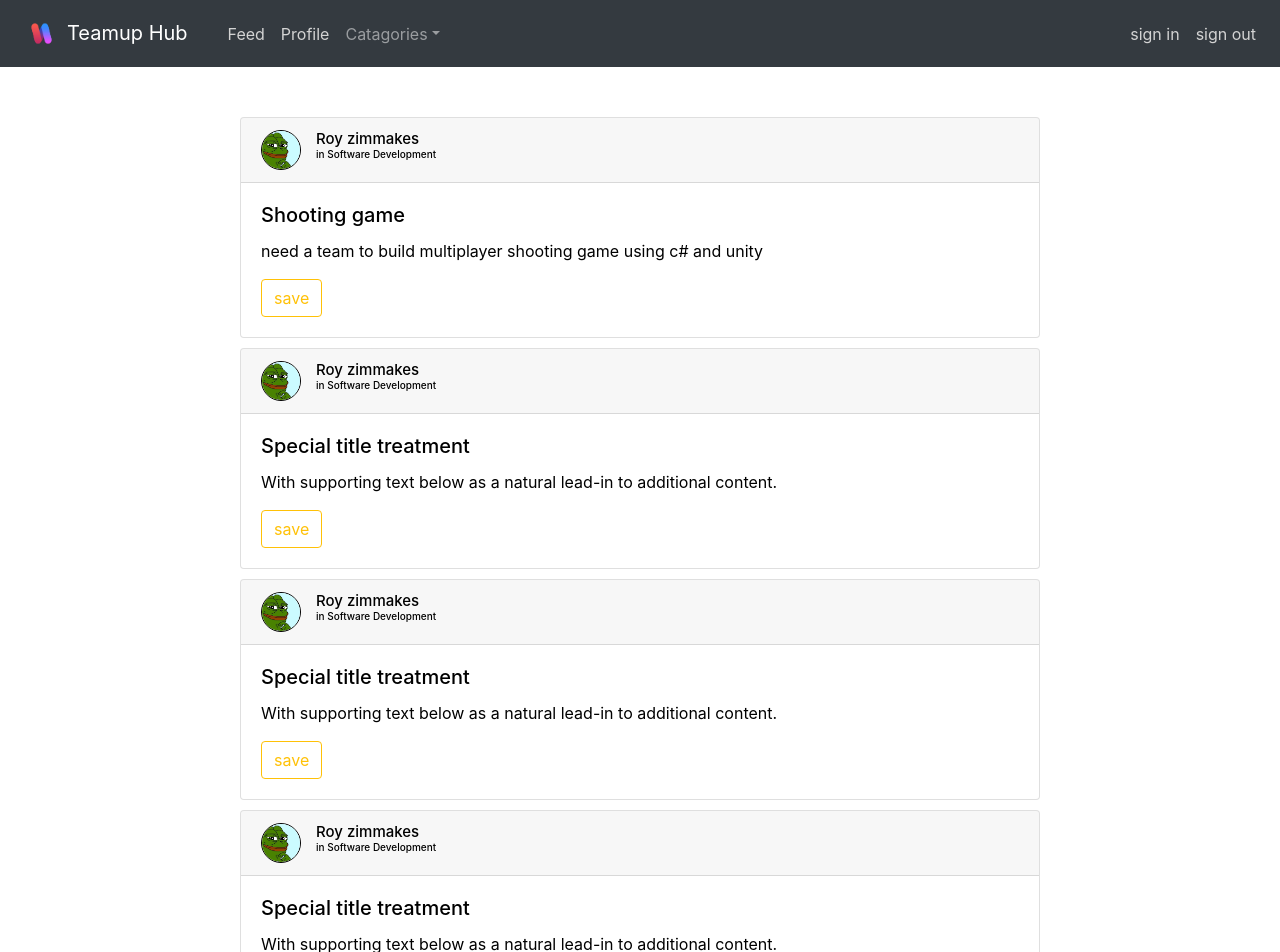
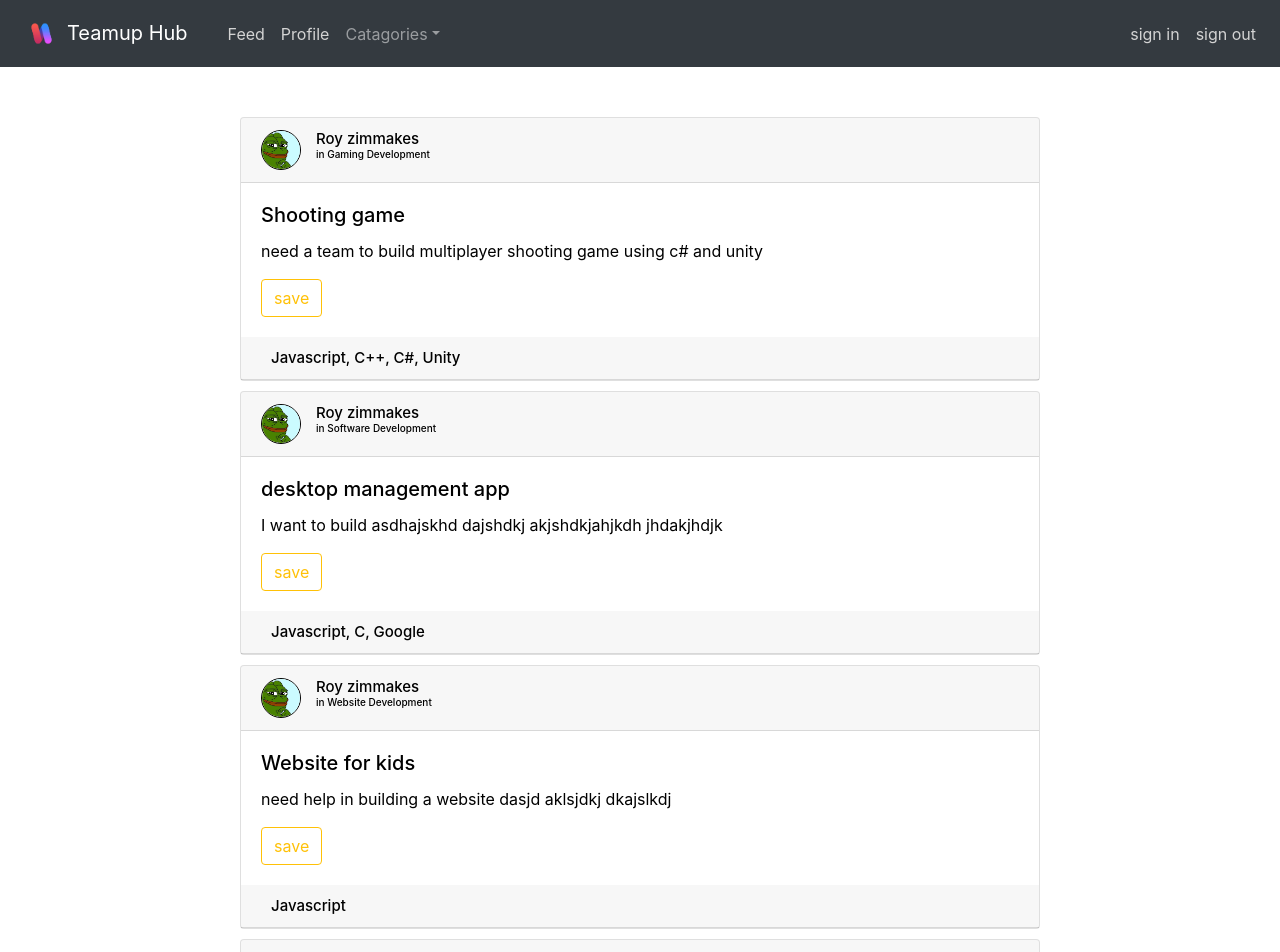
Before and after one commit to FarsBein/Teamup-hub, a React (Create React App) app: page / in a window 1280 px wide. Shown: the top 952 px of the page. Built offline with nearby package versions, Linux system fonts and the light colour scheme.

Commit message:
make cardsinfo state

```diff
--- a/src/App.css
+++ b/src/App.css
@@ -8,7 +8,7 @@
 }
 
 .cards-container {
-  margin: 40px 0 0 0;
+  margin: 40px 0;
 }
 
 .cards {
@@ -30,6 +30,14 @@
   border-width: 1px;
 }
 
+.tools {
+  display: flex;
+  justify-content: left;
+  align-items: center;
+  margin: 0 10px;
+  font-size: 15px;
+}
+
 /* navbar ------------------------ */
 
 .links{
--- a/src/components/Navbar/Navbar.js
+++ b/src/components/Navbar/Navbar.js
@@ -3,9 +3,8 @@ import * as ReactBootstrap from "react-bootstrap";
 import { Link } from 'react-router-dom';
 import logo from '../../images/logo.png'
 
-export default function Navbar() {
+const Navbar = () => {
     return (
-
         <div>
             <ReactBootstrap.Navbar bg="dark" variant="dark" expand="lg" className={'navbar'}>
                 {/* <img className={'logo'} src={logo} alt={'logo'} /> */}
@@ -42,3 +41,5 @@ export default function Navbar() {
         </div>
     )
 }
+
+export default Navbar;
--- a/src/components/Root/Root.js
+++ b/src/components/Root/Root.js
@@ -11,10 +11,10 @@ const Root = () => {
         <div>
             <Navbar />
             <Switch>
-                <Route component={post} path='/post' />
-                <Route component={profile} path='/profile' />
-                <Route component={authorization} path='/authorization' />
-                <Route component={feed} path='/' />
+                <Route name='post' component={post} path='/post' />
+                <Route name='profile' component={profile} path='/profile' />
+                <Route name='authorization' component={authorization} path='/authorization' />
+                <Route name='feed' component={feed} path='/' />
             </Switch>
         </div>
     )
--- a/src/components/pages/authorization/auth.js
+++ b/src/components/pages/authorization/auth.js
@@ -1,9 +1,11 @@
 import React from 'react'
 
-export default function auth() {
+const auth = () => {
     return (
         <div>
             auth
         </div>
     )
 }
+
+export default  auth;
--- a/src/components/pages/feed/feed.js
+++ b/src/components/pages/feed/feed.js
@@ -1,126 +1,92 @@
-import React from 'react'
+import React, { useState } from 'react'
 import * as ReactBootstrap from "react-bootstrap";
 import '../../../App.css'
 import { Link } from 'react-router-dom';
 import pepe from '../../../images/pepe.jpg'
 
-export default function feed() {
+const Feed = () => {
+    const [cardsInfo,SetCardsInfo] = useState([{
+            'profileImage':pepe,
+            'name':'Roy zimmakes',
+            'field':'Gaming Development',
+            'title':'Shooting game',
+            'description':'need a team to build multiplayer shooting game using c# and unity',
+            'tools':'Javascript, C++, C#, Unity'
+        },
+        {
+            'profileImage':pepe,
+            'name':'Roy zimmakes',
+            'field':'Software Development',
+            'title':'desktop management app',
+            'description':'I want to build asdhajskhd dajshdkj akjshdkjahjkdh jhdakjhdjk',
+            'tools':'Javascript, C, Google'
+        },
+        {
+            'profileImage':pepe,
+            'name':'Roy zimmakes',
+            'field':'Website Development',
+            'title':'Website for kids',
+            'description':'need help in building a website dasjd aklsjdkj dkajslkdj',
+            'tools':'Javascript'
+        },
+        {
+            'profileImage':pepe,
+            'name':'Roy zimmakes',
+            'field':'Gaming Development',
+            'title':'Shooting game',
+            'description':'need a team to build multiplayer shooting game using c# and unity',
+            'tools':''
+        }
+    ])
 
     return (
         <div className={'wrapper'}>
             <div className={'cards-container'}>
-                <div className={'cards'}>
+                    {cardsInfo.map((card,index) => (
+                        <div className={'cards'} key={index}>
                             <Link to="/post" style={{ textDecoration: 'none'}}>
                                 <ReactBootstrap.Card className='reactBootstrap-card'>
                                     <ReactBootstrap.Card.Header as="h5">
                                         <ReactBootstrap.Container>
                                             <ReactBootstrap.Row>
-                                    <ReactBootstrap.Image className={'feed-profile-image'} src={pepe} roundedCircle />
+                                                <ReactBootstrap.Image className={'feed-profile-image'} src={card['profileImage']} roundedCircle />
                                                 <ReactBootstrap.Col>
                                                     <div style={{"fontSize":"15px"}}>
-                                            Roy zimmakes
+                                                        {card['name']}
                                                     </div>
                                                     <div style={{"fontSize":"10px"}}>
-                                            in Software Development
+                                                        in {card['field']}
                                                     </div>
                                                 </ReactBootstrap.Col>
                                             </ReactBootstrap.Row>
                                         </ReactBootstrap.Container>
                                     </ReactBootstrap.Card.Header>
                                     <ReactBootstrap.Card.Body>
-                            <ReactBootstrap.Card.Title>Shooting game</ReactBootstrap.Card.Title>
+                                        <ReactBootstrap.Card.Title>{card['title']}</ReactBootstrap.Card.Title>
                                         <ReactBootstrap.Card.Text>
-                                need a team to build multiplayer shooting game using c# and unity
+                                            {card['description']}
                                         </ReactBootstrap.Card.Text>
-                            <ReactBootstrap.Button variant="outline-warning">save</ReactBootstrap.Button>
-                        </ReactBootstrap.Card.Body>
-                    </ReactBootstrap.Card>
-                </Link>
-                </div>                <div className={'cards'}>
-                <Link to="/post" style={{ textDecoration: 'none'}}>
-                    <ReactBootstrap.Card className='reactBootstrap-card'>
-                        <ReactBootstrap.Card.Header as="h5">
                                         <ReactBootstrap.Container>
                                         <ReactBootstrap.Row>
-                                    <ReactBootstrap.Image className={'feed-profile-image'} src={pepe} roundedCircle />
-                                    <ReactBootstrap.Col>
-                                        <div style={{"fontSize":"15px"}}>
-                                            Roy zimmakes
-                                        </div>
-                                        <div style={{"fontSize":"10px"}}>
-                                            in Software Development
-                                        </div>
-                                    </ReactBootstrap.Col>
+                                                <ReactBootstrap.Button variant="outline-warning">save</ReactBootstrap.Button>
+                                                {/* <div className='tools'>
+                                                    {card['tools']}
+                                                </div>                                             */}
                                         </ReactBootstrap.Row>
                                         </ReactBootstrap.Container>
+                                    </ReactBootstrap.Card.Body>
+                                    <ReactBootstrap.Card.Header as="h5">
+                                                <div className='tools'>
+                                                    {card['tools']}
+                                                </div>
                                     </ReactBootstrap.Card.Header>
-                        <ReactBootstrap.Card.Body>
-                            <ReactBootstrap.Card.Title>Special title treatment</ReactBootstrap.Card.Title>
-                            <ReactBootstrap.Card.Text>
-                                With supporting text below as a natural lead-in to additional content.
-                            </ReactBootstrap.Card.Text>
-                            <ReactBootstrap.Button variant="outline-warning">save</ReactBootstrap.Button>
-                        </ReactBootstrap.Card.Body>
                                 </ReactBootstrap.Card>
                             </Link>
                         </div>
-                <div className={'cards'}>
-                <Link to="/post" style={{ textDecoration: 'none'}}>
-                    <ReactBootstrap.Card className='reactBootstrap-card'>
-                        <ReactBootstrap.Card.Header as="h5">
-                            <ReactBootstrap.Container>
-                                <ReactBootstrap.Row>
-                                    <ReactBootstrap.Image className={'feed-profile-image'} src={pepe} roundedCircle />
-                                    <ReactBootstrap.Col>
-                                        <div style={{"fontSize":"15px"}}>
-                                            Roy zimmakes
-                                        </div>
-                                        <div style={{"fontSize":"10px"}}>
-                                            in Software Development
-                                        </div>
-                                    </ReactBootstrap.Col>
-                                </ReactBootstrap.Row>
-                            </ReactBootstrap.Container>
-                        </ReactBootstrap.Card.Header>
-                        <ReactBootstrap.Card.Body>
-                            <ReactBootstrap.Card.Title>Special title treatment</ReactBootstrap.Card.Title>
-                            <ReactBootstrap.Card.Text>
-                                With supporting text below as a natural lead-in to additional content.
-                            </ReactBootstrap.Card.Text>
-                            <ReactBootstrap.Button variant="outline-warning">save</ReactBootstrap.Button>
-                        </ReactBootstrap.Card.Body>
-                    </ReactBootstrap.Card>
-                </Link>
-                </div>
-                <div className={'cards'}>
-                <Link to="/post" style={{ textDecoration: 'none'}}>
-                    <ReactBootstrap.Card className='reactBootstrap-card'>
-                        <ReactBootstrap.Card.Header as="h5">
-                            <ReactBootstrap.Container>
-                                <ReactBootstrap.Row>
-                                    <ReactBootstrap.Image className={'feed-profile-image'} src={pepe} roundedCircle />
-                                    <ReactBootstrap.Col>
-                                        <div style={{"fontSize":"15px"}}>
-                                            Roy zimmakes
-                                        </div>
-                                        <div style={{"fontSize":"10px"}}>
-                                            in Software Development
-                                        </div>
-                                    </ReactBootstrap.Col>
-                                </ReactBootstrap.Row>
-                            </ReactBootstrap.Container>
-                        </ReactBootstrap.Card.Header>
-                        <ReactBootstrap.Card.Body>
-                            <ReactBootstrap.Card.Title>Special title treatment</ReactBootstrap.Card.Title>
-                            <ReactBootstrap.Card.Text>
-                                With supporting text below as a natural lead-in to additional content.
-                            </ReactBootstrap.Card.Text>
-                            <ReactBootstrap.Button variant="outline-warning">save</ReactBootstrap.Button>
-                        </ReactBootstrap.Card.Body>
-                    </ReactBootstrap.Card>
-                </Link>
-                </div>
+                    ))}
             </div>
         </div>
     )
 }
+
+export default Feed;
--- a/src/components/pages/post/post.js
+++ b/src/components/pages/post/post.js
@@ -1,9 +1,11 @@
 import React from 'react'
 
-export default function post() {
+const post = () => {
     return (
         <div>
             A post
         </div>
     )
 }
+
+export default post;
--- a/src/components/pages/profile/profile.js
+++ b/src/components/pages/profile/profile.js
@@ -1,9 +1,11 @@
 import React from 'react'
 
-export default function profile() {
+const profile = () => {
     return (
         <div>
             profile
         </div>
     )
 }
+
+export default profile;
```
Lines whose indentation alone changed are shown as unchanged.
